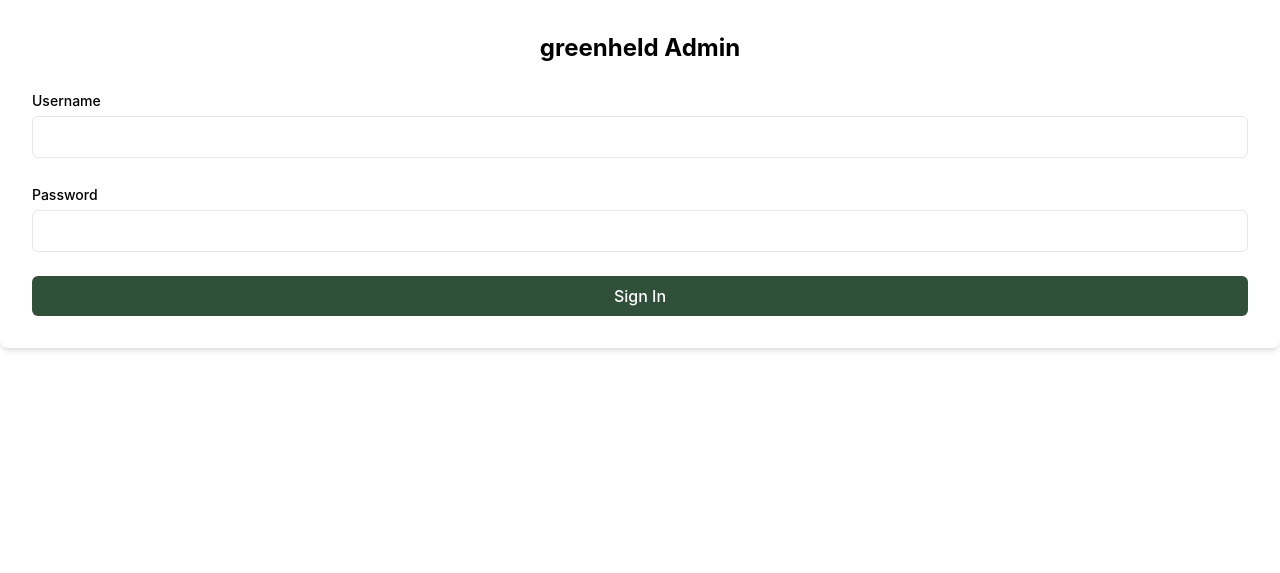
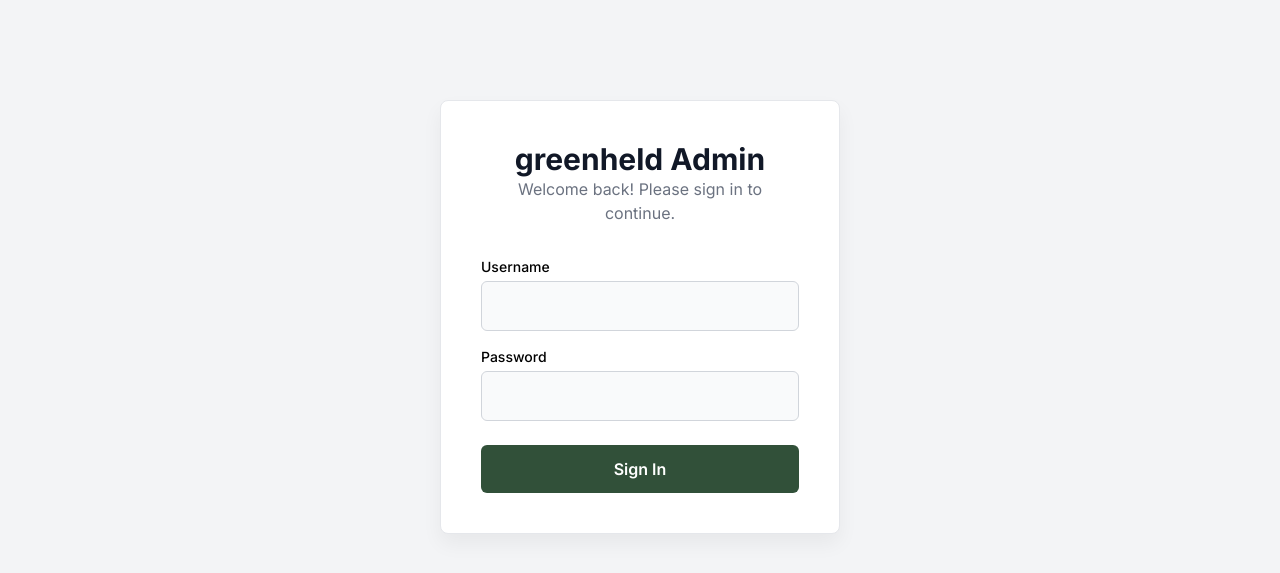
Before and after one commit to HarrisChatuwa/greenheld_site, a PHP site: page /login.php in a window 1280 px wide. Shown: the top 573 px of the page. Run offline with PHP 8.4, Linux system fonts and the light colour scheme.

Commit message:
lame admni ui and nav

```diff
--- /dev/null
+++ b/admin/assets/css/style.css
@@ -0,0 +1,44 @@
+body {
+    background-color: #f3f4f6;
+    font-family: 'Inter', sans-serif;
+}
+
+.login-container {
+    max-width: 400px;
+    margin: 100px auto;
+    padding: 40px;
+    background-color: #fff;
+    border-radius: 8px;
+    box-shadow: 0 10px 20px rgba(0, 0, 0, 0.05);
+    border: 1px solid #e5e7eb;
+}
+
+.login-container h1 {
+    color: #111827;
+}
+
+.login-container p {
+    color: #6b7280;
+}
+
+.form-input {
+    background-color: #f9fafb;
+    border-color: #d1d5db;
+    color: #111827;
+}
+
+.form-input:focus {
+    --tw-ring-color: rgb(49 80 57 / 1);
+    border-color: transparent;
+}
+
+.btn-primary {
+    background-color: #315039;
+    color: #fff;
+    font-weight: 600;
+    transition: background-color 0.3s ease;
+}
+
+.btn-primary:hover {
+    background-color: #253d2c;
+}
--- a/admin/login.php
+++ b/admin/login.php
@@ -44,26 +44,31 @@
     <meta charset="UTF-8">
     <meta name="viewport" content="width=device-width, initial-scale=1.0">
     <title>Admin Login - greenheld</title>
+    <link href="https://fonts.googleapis.com/css2?family=Inter:wght@400;500;600;700&display=swap" rel="stylesheet">
     <link href="../public/css/style.css" rel="stylesheet">
+    <link href="assets/css/style.css" rel="stylesheet">
 </head>
-<body class="bg-gray-100 flex items-center justify-center h-screen">
-    <div class="w-full max-w-md p-8 space-y-6 bg-white rounded-lg shadow-md">
-        <h1 class="text-2xl font-bold text-center text-gray-900">greenheld Admin</h1>
+<body class="bg-gray-100">
+    <div class="login-container">
+        <div class="text-center mb-8">
+            <h1 class="text-3xl font-bold text-gray-900">greenheld Admin</h1>
+            <p class="text-gray-500">Welcome back! Please sign in to continue.</p>
+        </div>
         <?php if (!empty($error_message)): ?>
-            <div class="p-4 text-sm text-red-700 bg-red-100 rounded-lg" role="alert">
+            <div class="p-4 mb-4 text-sm text-red-700 bg-red-100 rounded-lg" role="alert">
                 <?php echo htmlspecialchars($error_message); ?>
             </div>
         <?php endif; ?>
-        <form class="space-y-6" action="login.php" method="POST">
-            <div>
-                <label for="username" class="text-sm font-medium text-gray-700">Username</label>
-                <input type="text" id="username" name="username" required class="block w-full px-3 py-2 mt-1 text-gray-900 bg-gray-50 border border-gray-300 rounded-md focus:outline-none focus:ring-primary focus:border-primary">
+        <form action="login.php" method="POST">
+            <div class="mb-4">
+                <label for="username" class="block text-sm font-medium text-gray-700 mb-1">Username</label>
+                <input type="text" id="username" name="username" required class="block w-full px-4 py-3 text-gray-900 bg-gray-50 border border-gray-300 rounded-md focus:outline-none focus:ring-2 focus:ring-primary focus:border-transparent form-input">
             </div>
-            <div>
-                <label for="password" class="text-sm font-medium text-gray-700">Password</label>
-                <input type="password" id="password" name="password" required class="block w-full px-3 py-2 mt-1 text-gray-900 bg-gray-50 border border-gray-300 rounded-md focus:outline-none focus:ring-primary focus:border-primary">
+            <div class="mb-6">
+                <label for="password" class="block text-sm font-medium text-gray-700 mb-1">Password</label>
+                <input type="password" id="password" name="password" required class="block w-full px-4 py-3 text-gray-900 bg-gray-50 border border-gray-300 rounded-md focus:outline-none focus:ring-2 focus:ring-primary focus:border-transparent form-input">
             </div>
-            <button type="submit" class="w-full px-4 py-2 font-medium text-white bg-primary rounded-md hover:bg-primary-dark focus:outline-none focus:ring-2 focus:ring-offset-2 focus:ring-primary">Sign In</button>
+            <button type="submit" class="w-full px-4 py-3 font-semibold text-white bg-primary rounded-md hover:bg-primary-dark focus:outline-none focus:ring-2 focus:ring-offset-2 focus:ring-primary transition-colors duration-300 btn-primary">Sign In</button>
         </form>
     </div>
 </body>
```
Also changed, not shown: admin/assets/css/dashboard.css (added, +22 -0 lines), admin/edit_project.php (+13 -16 lines), admin/edit_testimonial.php (+12 -15 lines), admin/index.php (+11 -23 lines), admin/projects_admin.php (+11 -9 lines), admin/testimonials_admin.php (+11 -9 lines).
